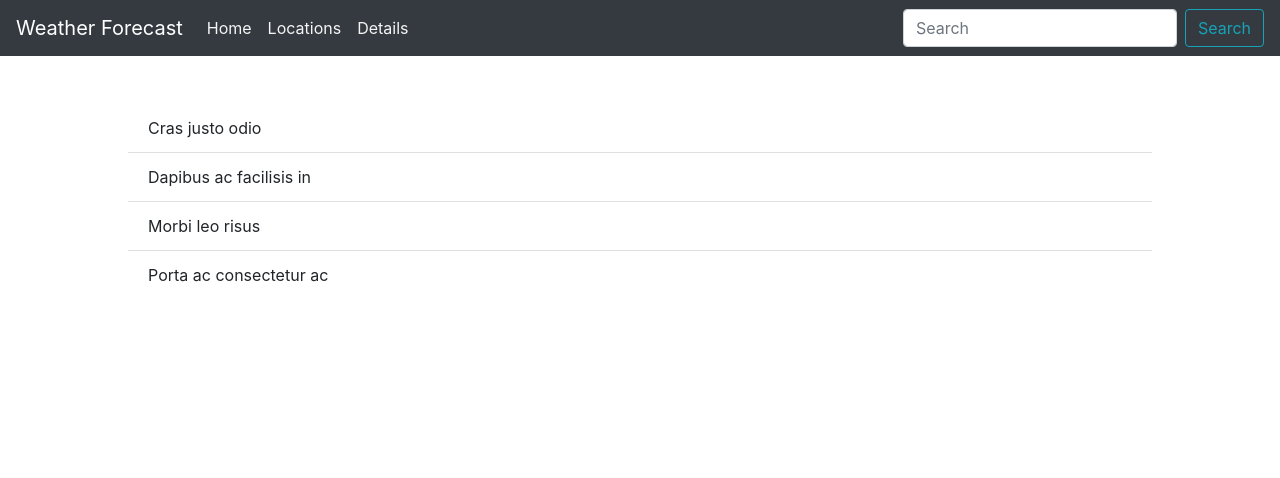
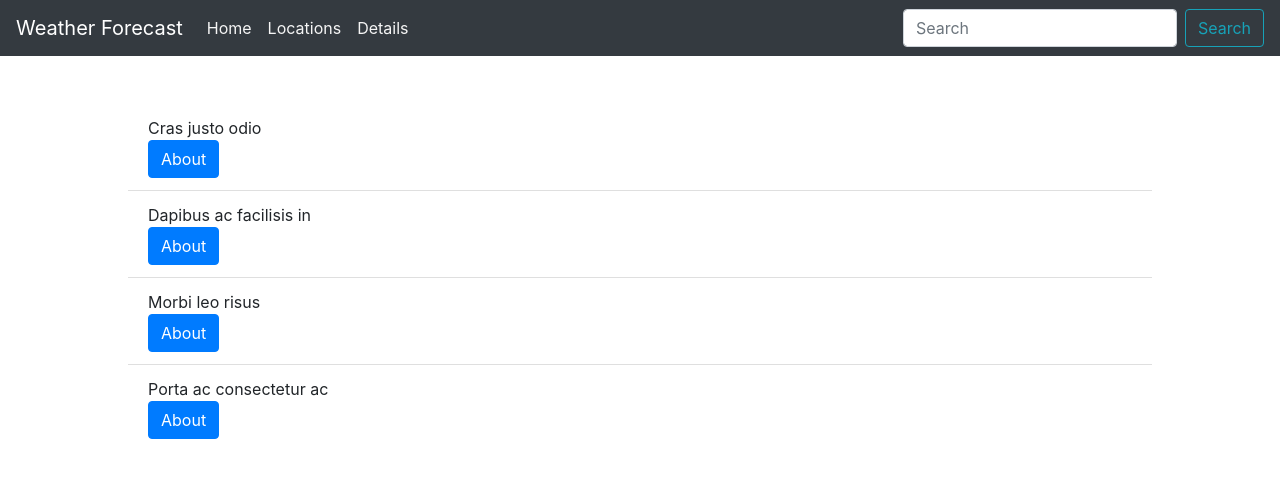
Before and after one commit to DianaBerte/solo-project-feb-tenth, a React (Create React App) app: page /locations in a window 1280 px wide. Shown: the top 478 px of the page. Built offline with nearby package versions, Linux system fonts and the light colour scheme.

Commit message:
Update Locations.jsx

```diff
--- a/src/Components/Locations.jsx
+++ b/src/Components/Locations.jsx
@@ -2,15 +2,25 @@
 // import { Badge } from 'react-bootstrap'
 // import { Link } from 'react-router-dom'
 import ListGroup from 'react-bootstrap/ListGroup'
+import { Button } from 'react-bootstrap'
+import { useNavigate } from 'react-router-dom'
 
 const Locations = () => {
+
+    const navigate = useNavigate()
+
     return (
         <>
     <ListGroup variant="flush">
-      <ListGroup.Item>Cras justo odio</ListGroup.Item>
-      <ListGroup.Item>Dapibus ac facilisis in</ListGroup.Item>
-      <ListGroup.Item>Morbi leo risus</ListGroup.Item>
-      <ListGroup.Item>Porta ac consectetur ac</ListGroup.Item>
+      <ListGroup.Item>Cras justo odio <br />
+      <Button variant="primary" onClick={() => navigate('/about')} >About</Button>
+      </ListGroup.Item>
+      <ListGroup.Item>Dapibus ac facilisis in <br />
+      <Button variant="primary" onClick={() => navigate('/about')} >About</Button></ListGroup.Item>
+      <ListGroup.Item>Morbi leo risus <br />
+      <Button variant="primary" onClick={() => navigate('/about')} >About</Button></ListGroup.Item>
+      <ListGroup.Item>Porta ac consectetur ac <br />
+      <Button variant="primary" onClick={() => navigate('/about')} >About</Button></ListGroup.Item>
     </ListGroup>
       </>
     )
```
